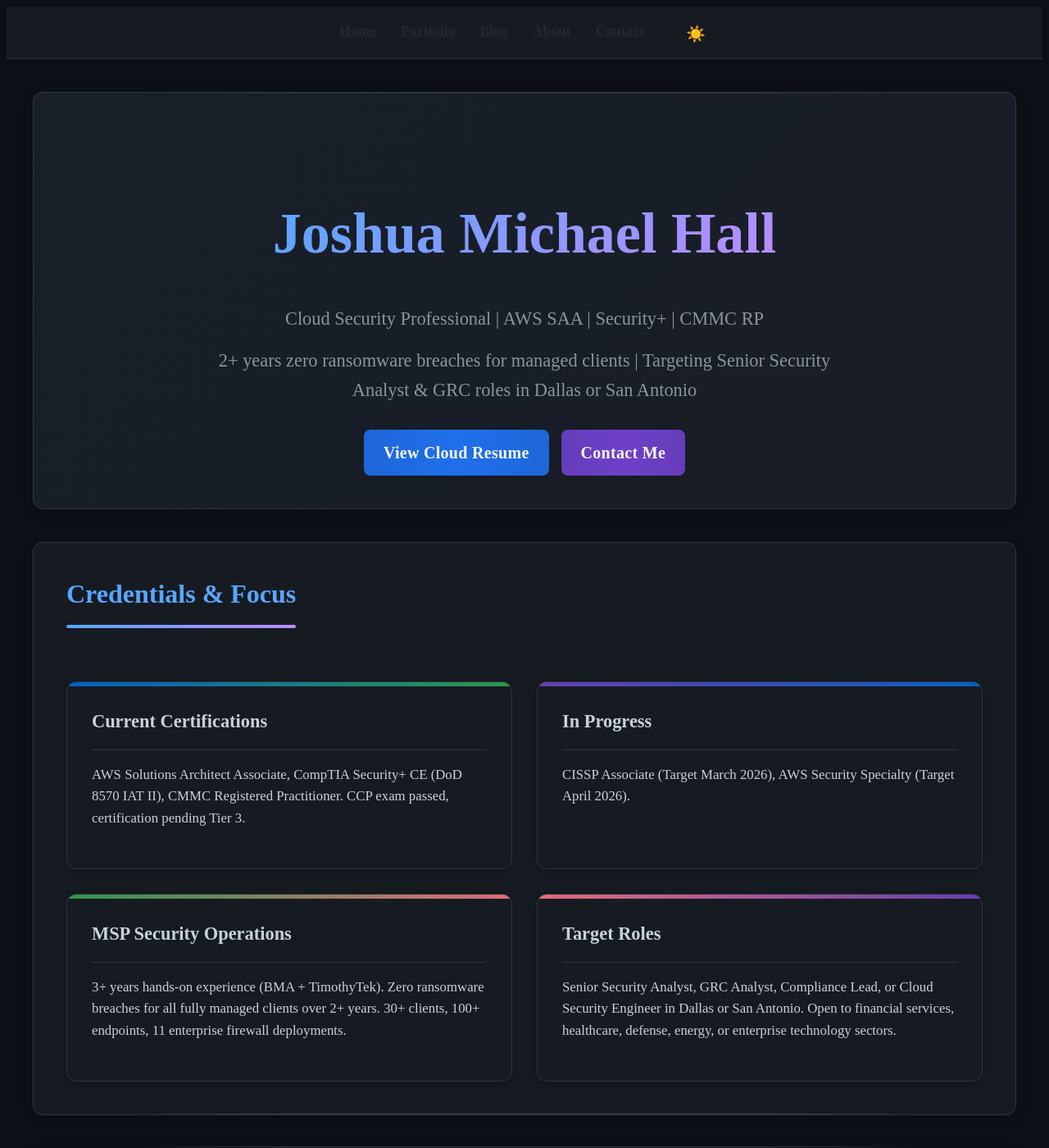
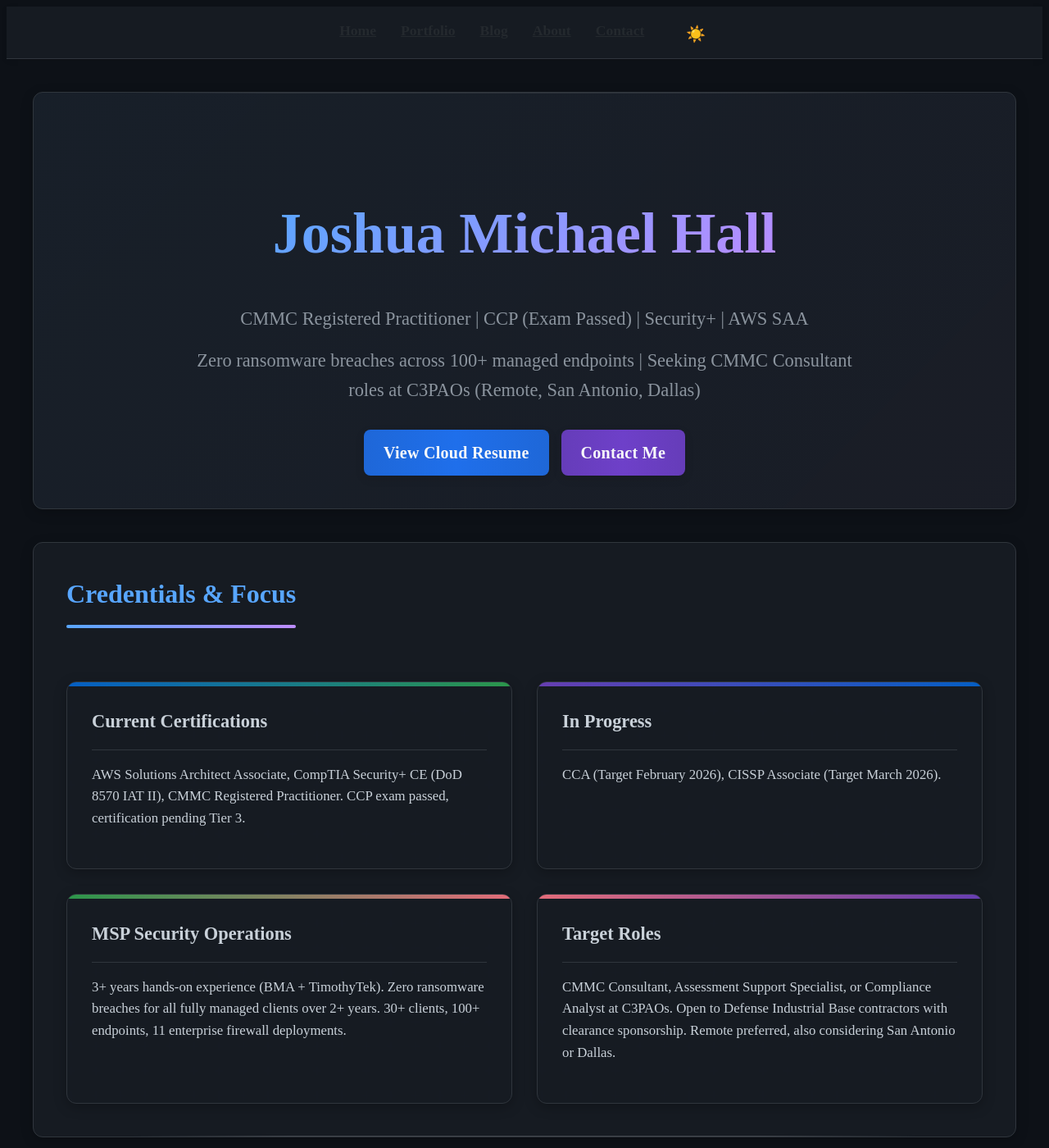
Before and after one commit to joshuamichaelhall/joshuamichaelhall.github.io, a Jekyll site: the page built from index.markdown, in a window 1280 px wide and 1400 px high. Shown: the whole window at 82% size. Built offline with Jekyll 4.4.1, drawn with Linux system fonts in a browser that asks for light colours; nearby versions of some CDN libraries; some of the changed text lies outside the part shown.

Commit message:
Align homepage with C3PAO-focused career strategy v5
- Lead with CMMC RP + CCP credentials in tagline
- Update target from GRC roles to CMMC Consultant at C3PAOs
- Replace AWS Security Specialty with CCA in roadmap
- Change location priority: Remote > San Antonio > Dallas
- Update availability to "immediately" and add clearance-ready
- Change footer tagline from NIST 800-171 to CMMC Compliance

Co-Authored-By: Claude Opus 4.5 <noreply@anthropic.com>

```diff
--- a/_config.yml
+++ b/_config.yml
@@ -3,7 +3,7 @@ title: Joshua Michael Hall
 email: contact@joshuamichaelhall.com
 description: >-
   CMMC Registered Practitioner | CCP (Exam Passed) | Security+ | AWS SAA |
-  Helping DIB Contractors Achieve NIST 800-171 Compliance |
+  Helping DIB Contractors Achieve CMMC Compliance |
   3+ Years MSP Security Experience | Zero Ransomware Breaches for Managed Clients
 baseurl: "" # the subpath of your site, e.g. /blog
 url: "https://joshuamichaelhall.com"
--- a/_layouts/home.html
+++ b/_layouts/home.html
@@ -5,8 +5,8 @@ layout: default
   <div class="hero-section with-divider">
     <div class="hero-content">
       <h1>Joshua Michael Hall</h1>
-      <p>Cloud Security Professional | AWS SAA | Security+ | CMMC RP</p>
-      <p class="hero-subtitle">2+ years zero ransomware breaches for managed clients | Targeting Senior Security Analyst & GRC roles in Dallas or San Antonio</p>
+      <p>CMMC Registered Practitioner | CCP (Exam Passed) | Security+ | AWS SAA</p>
+      <p class="hero-subtitle">Zero ransomware breaches across 100+ managed endpoints | Seeking CMMC Consultant roles at C3PAOs (Remote, San Antonio, Dallas)</p>
 
       <div class="hero-links">
         <a href="https://joshuahall.tech" class="btn primary-btn cta-main-btn" target="_blank">View Cloud Resume</a>
@@ -24,7 +24,7 @@ layout: default
       </div>
       <div class="tech-focus-item">
         <h3>In Progress</h3>
-        <p>CISSP Associate (Target March 2026), AWS Security Specialty (Target April 2026).</p>
+        <p>CCA (Target February 2026), CISSP Associate (Target March 2026).</p>
       </div>
       <div class="tech-focus-item">
         <h3>MSP Security Operations</h3>
@@ -32,7 +32,7 @@ layout: default
       </div>
       <div class="tech-focus-item">
         <h3>Target Roles</h3>
-        <p>Senior Security Analyst, GRC Analyst, Compliance Lead, or Cloud Security Engineer in Dallas or San Antonio. Open to financial services, healthcare, defense, energy, or enterprise technology sectors.</p>
+        <p>CMMC Consultant, Assessment Support Specialist, or Compliance Analyst at C3PAOs. Open to Defense Industrial Base contractors with clearance sponsorship. Remote preferred, also considering San Antonio or Dallas.</p>
       </div>
     </div>
   </div>
@@ -58,7 +58,7 @@ layout: default
       <a href="https://github.com/joshuamichaelhall" target="_blank" class="btn outlined-btn">GitHub</a>
       <a href="mailto:contact@joshuamichaelhall.com" class="btn outlined-btn">Email</a>
     </div>
-    <p class="availability">Currently in Arkansas, relocating to Dallas or San Antonio for the right opportunity. Available Q1 2026.</p>
+    <p class="availability">U.S. Citizen, clearance-ready. Remote preferred | San Antonio | Dallas. Available immediately.</p>
   </div>
 
 </div>
```
